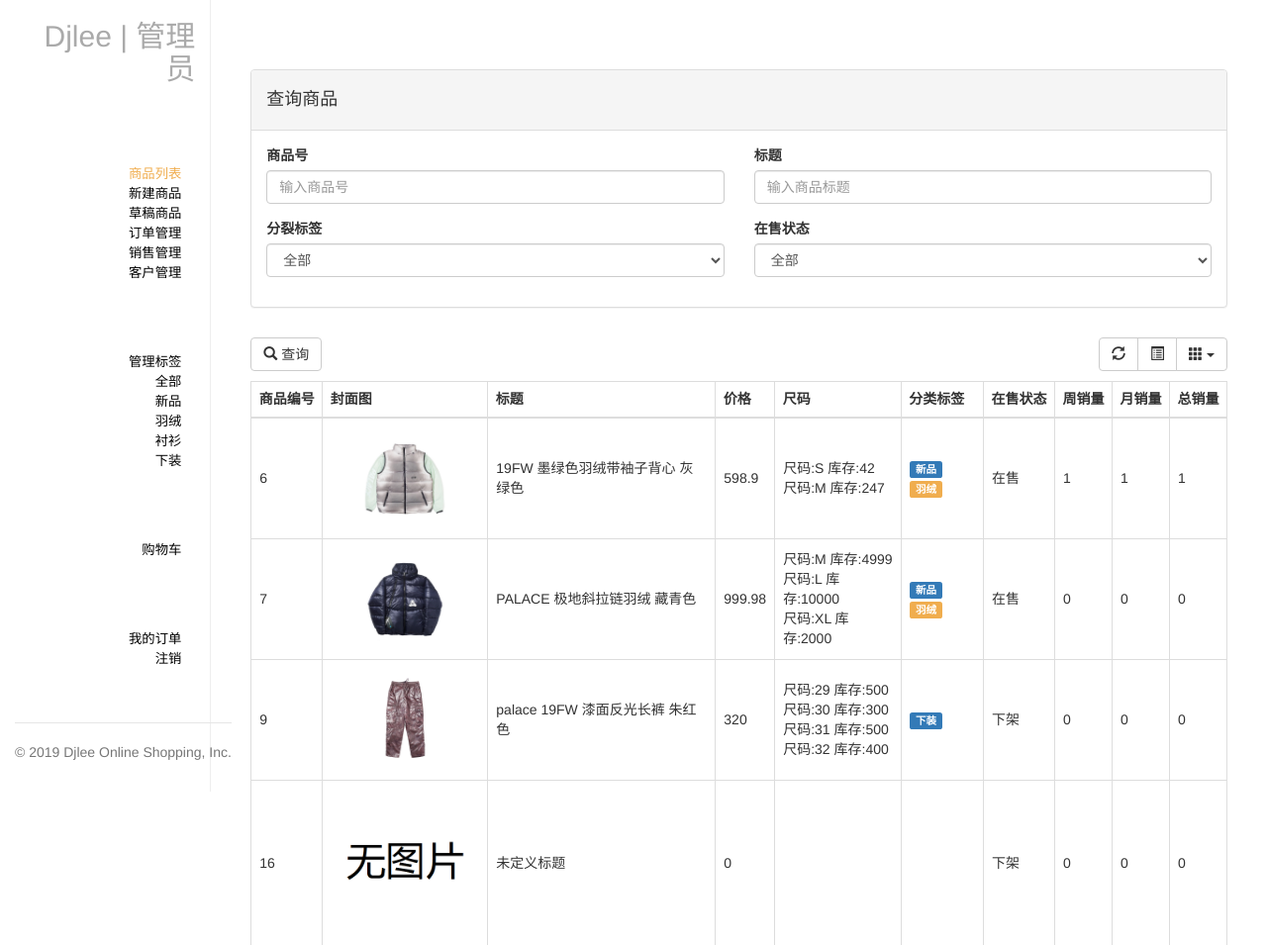
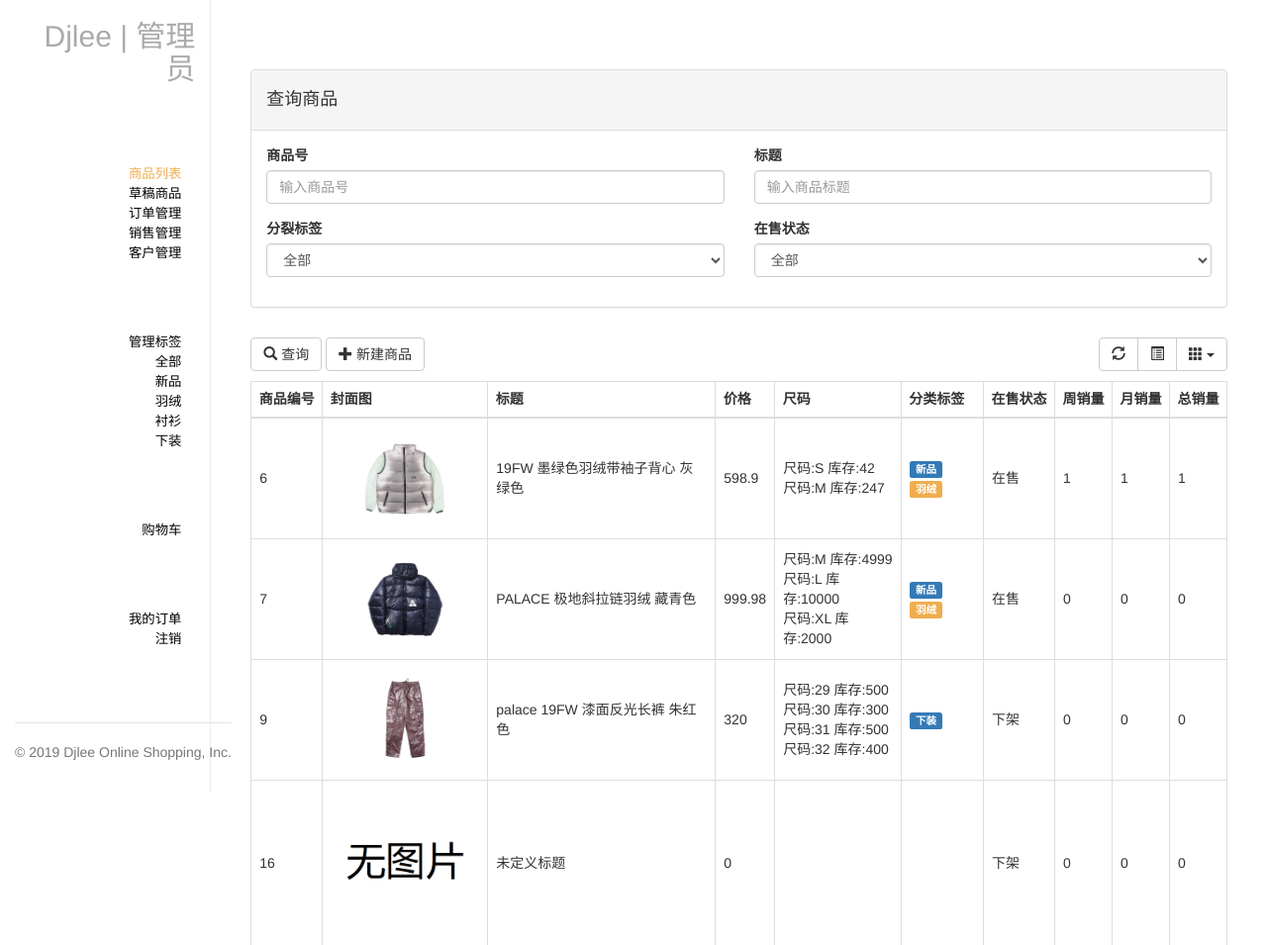
Before and after one commit to djleeyuanfang/onlineshop, a Django app: page /manager/goods/ in a window 1280 px wide. Shown: the top 955 px of the page at 99% size. Run offline with Django 3.2, Linux system fonts and the light colour scheme; a user stored in the database is signed in; data comes from the database, SQL or seed files in the repository; both versions use the stored data as it was after the commit; some libraries are stand-ins or nearby versions.

Commit message:
修改新建商品入口

```diff
--- a/order/templates/order/good_list.html
+++ b/order/templates/order/good_list.html
@@ -47,6 +47,7 @@
     </div>
     <div id="search-good-table-toolbox">
         <button class="btn btn-default" onclick="search_good()"><span class="glyphicon glyphicon-search"></span> 查询</button>
+        <a class="btn btn-default" href="/manager/add_good/"><span class="glyphicon glyphicon-plus"></span> 新建商品</a>
     </div>
     <table id="good-table"></table>
 {% endblock %}
--- a/templates/base-sider.html
+++ b/templates/base-sider.html
@@ -29,7 +29,6 @@
             {% if user.is_authenticated and user.is_admin %}
                 <ul class="nav nav-sidebar">
                     <li><a href="/manager/goods/">商品列表</a></li>
-                    <li><a href="/manager/add_good/">新建商品</a></li>
                     <li><a href="/manager/good/">草稿商品</a></li>
                     <li><a href="/manager/order/">订单管理</a></li>
                     <li><a href="/manager/sell/">销售管理</a></li>
```
Also changed, not shown: db.sqlite3.
